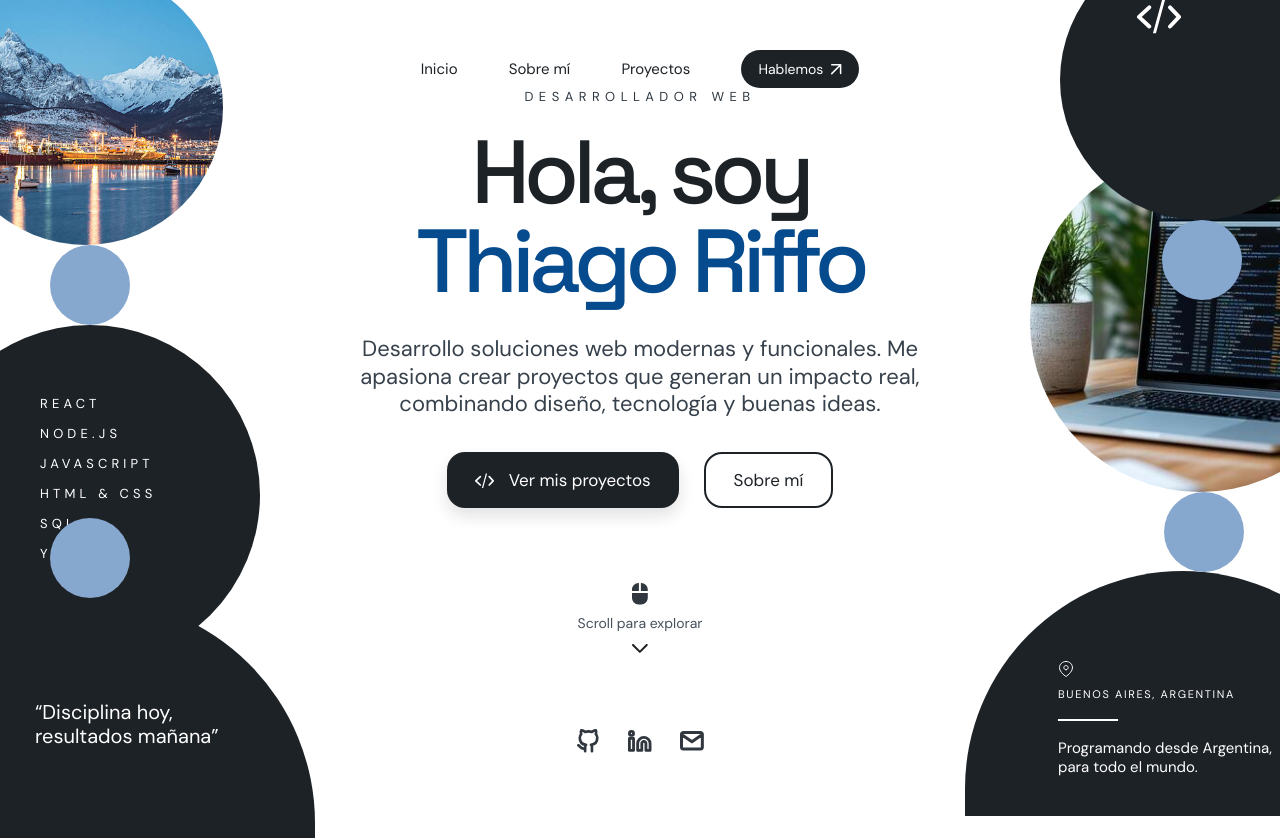
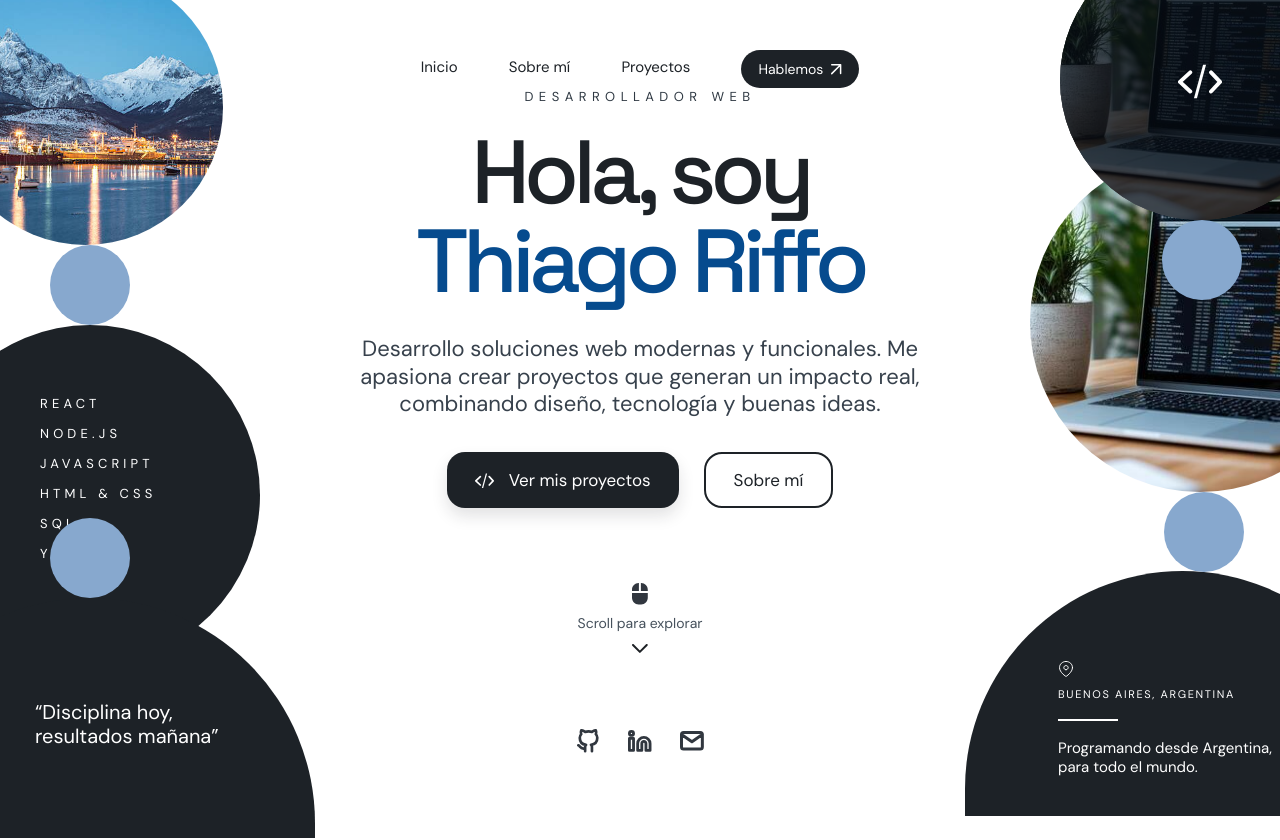
Before and after one commit to ThiagoR19/Portafolios, a React (Vite) app: page / in a window 1280 px wide. Shown: the top 840 px of the page. Built offline with nearby package versions, Linux system fonts and the light colour scheme.

Commit message:
feat: responsive

```diff
--- a/src/App.css
+++ b/src/App.css
@@ -17,7 +17,6 @@
   align-items: center;
   justify-content: center;
   padding: 0 clamp(24px, 6vw, 88px);
-  background: #fff;
   color: var(--ink);
   position: sticky;
   top: 0;
@@ -34,6 +33,12 @@
   font-size: 15px;
 }
 
+.site-header nav a {
+  display: inline-flex;
+  align-items: center;
+  transition: color .2s ease, transform .2s ease;
+}
+
 .header-cta {
   right: clamp(24px, 6vw, 88px);
   display: inline-flex;
@@ -46,23 +51,28 @@
   font-size: 14px;
 }
 
-.site-header nav a::after {
-  content: '';
-  position: absolute;
-  right: 0;
-  bottom: 1px;
-  left: 0;
-  height: 2px;
-  background: #000;
-  transform: scaleX(0);
-  transform-origin: right;
-  transition: transform .2s ease;
+.site-header nav a:not(.header-cta) {
+  background-image: linear-gradient(currentColor, currentColor);
+  background-position: left bottom;
+  background-repeat: no-repeat;
+  background-size: 0 2px;
+  padding-bottom: 4px;
+  transition: background-size .25s cubic-bezier(.22, .61, .36, 1), color .2s ease;
 }
 
-.site-header nav a:hover::after,
-.site-header nav a:focus-visible::after {
-  transform: scaleX(1);
-  transform-origin: left;
+.site-header nav a:not(.header-cta):hover,
+.site-header nav a:not(.header-cta):focus-visible {
+  background-size: 100% 2px;
+}
+
+.header-cta {
+  transition: transform .2s ease, background-color .2s ease, box-shadow .2s ease;
+}
+
+.header-cta:hover,
+.header-cta:focus-visible {
+  transform: translateY(-2px);
+  box-shadow: 0 6px 14px rgba(29, 34, 39, .14);
 }
 
 .asset-icon {
@@ -274,7 +284,34 @@
   height: 280px;
   right: -60px;
   top: -60px;
-  padding: 52px 0 0 76px;
+  display: grid;
+  place-items: center;
+  overflow: hidden;
+  isolation: isolate;
+  background: #111a22;
+}
+
+.disc-right::after {
+  content: '';
+  position: absolute;
+  inset: 0;
+  z-index: 1;
+  background: rgba(8, 17, 26, .58);
+}
+
+.disc-right-image {
+  position: absolute;
+  inset: 0;
+  z-index: 0;
+  width: 100%;
+  height: 100%;
+  object-fit: cover;
+  filter: brightness(.58) saturate(.8);
+}
+
+.disc-right>.asset-icon {
+  position: relative;
+  z-index: 2;
 }
 
 .disc-right p {
@@ -843,37 +880,14 @@ footer {
   font-size: 13px;
 }
 
-@media (max-width: 1050px) {
-  .hero-section {
-    min-height: 870px;
-  }
+@media (max-width: 1150px) {
 
-  .hero-orbit {
-    opacity: .9;
-  }
+  .hero-lede {
+    max-width: 550px;
+    font-size: 18px;
+    padding-left: 30px;
+    padding-right: 30px;
 
-  .orbit-left-top {
-    left: -145px;
-  }
-
-  .orbit-right {
-    right: -135px;
-  }
-
-  .disc-left {
-    left: -145px;
-  }
-
-  .disc-right {
-    right: -112px;
-  }
-
-  .disc-quote {
-    left: -170px;
-  }
-
-  .disc-location {
-    right: -145px;
   }
 
   .about-section {
@@ -882,6 +896,59 @@ footer {
 
   .about-cards {
     grid-template-columns: 1fr;
+  }
+
+}
+
+@media (max-width: 1020px) {
+
+  .disc-left {
+    left: -124px;
+    padding: 70px 0 0 160px;
+  }
+
+  .dot-one {
+    left: 20px;
+  }
+
+  .orbit-left-top {
+    left: -85px;
+  }
+
+  .dot-three {
+    left: 18px;
+    bottom: 206px;
+  }
+
+  .disc-quote {
+    left: -168px;
+    padding: 102px 0 0 190px;
+  }
+
+  .orbit-right {
+    right: -140px;
+  }
+
+  .disc-right {
+    right: -107px;
+  }
+
+  .dot-two {
+    right: 4px;
+  }
+
+  .disc-location {
+    width: 469px;
+    height: 245px;
+    right: -169px;
+    bottom: -13px;
+    padding: 90px 0 0 77px;
+    border-radius: 1000px 1000px 0 0;
+  }
+
+  .dot-four {
+    right: 7px;
+    bottom: 232px;
   }
 
 }
@@ -903,10 +970,6 @@ footer {
 
   .site-header nav a {
     padding: 5px 0;
-  }
-
-  .site-header nav a::after {
-    background: #fff;
   }
 
   .header-cta {
@@ -1003,10 +1066,9 @@ footer {
     height: 140px;
     right: -77px;
     top: 88px;
-    padding: 28px 0 0 36px;
   }
 
-  .disc-right svg {
+  .disc-right>.asset-icon {
     width: 30px;
   }
 
@@ -1283,10 +1345,6 @@ footer {
     gap: 12px;
   }
 
-  .site-header nav a::after {
-    background: #000;
-  }
-
   .header-cta {
     background: #e0edf9;
     color: var(--ink);
--- a/src/components/Contacto.jsx
+++ b/src/components/Contacto.jsx
@@ -3,7 +3,9 @@ import { Icon } from '../context/icon.jsx'
 import ushuaiaPhoto from '../assets/ushuaia.jpg'
 
 const MAX_MESSAGE_LENGTH = 500
-const CONTACT_EMAIL = 'rifftthiago19@gmail.com'
+const CONTACT_EMAIL = 'riffothiago19@gmail.com'
+const LINKEDIN_URL = 'https://www.linkedin.com/in/thiago-riffo-835a0223b/'
+const GMAIL_COMPOSE_URL = `https://mail.google.com/mail/?view=cm&fs=1&to=${encodeURIComponent(CONTACT_EMAIL)}`
 
 function Contacto() {
   const [message, setMessage] = useState('')
@@ -106,7 +108,7 @@ function Contacto() {
         </form>
 
         <div className="contact-links">
-          <a href={`mailto:${CONTACT_EMAIL}`}>
+          <a href={GMAIL_COMPOSE_URL} target="_blank" rel="noreferrer">
             <span className="icon-circle">
               <Icon name="mail" />
             </span>
@@ -116,7 +118,7 @@ function Contacto() {
             </span>
           </a>
           <a
-            href="https://linkedin.com/in/thiagoriffo"
+            href={LINKEDIN_URL}
             target="_blank"
             rel="noreferrer"
           >
@@ -125,7 +127,7 @@ function Contacto() {
             </span>
             <span>
               <b>LinkedIn</b>
-              linkedin.com/thiagoriffo
+              linkedin.com/in/thiago-riffo-835a0223b
             </span>
           </a>
           <a
--- a/src/components/Inicio.jsx
+++ b/src/components/Inicio.jsx
@@ -1,6 +1,10 @@
 import { Icon } from '../context/icon.jsx'
 import ushuaiaPhoto from '../assets/ushuaia.jpg'
 import laptopPhoto from '../assets/laptop.webp'
+
+const CONTACT_EMAIL = 'riffothiago19@gmail.com'
+const LINKEDIN_URL = 'https://www.linkedin.com/in/thiago-riffo-835a0223b/'
+const GMAIL_COMPOSE_URL = `https://mail.google.com/mail/?view=cm&fs=1&to=${encodeURIComponent(CONTACT_EMAIL)}`
 
 function Inicio() {
   return (
@@ -54,14 +58,14 @@ function Inicio() {
             <Icon name="github" />
           </a>
           <a
-            href="https://linkedin.com/in/thiagoriffo"
+            href={LINKEDIN_URL}
             target="_blank"
             rel="noreferrer"
             aria-label="LinkedIn"
           >
             <Icon name="linkedin" />
           </a>
-          <a href="mailto:rifftthiago19@gmail.com" aria-label="Email">
+          <a href={GMAIL_COMPOSE_URL} target="_blank" rel="noreferrer" aria-label="Email">
             <Icon name="mail" />
           </a>
         </div>
@@ -83,6 +87,7 @@ function Inicio() {
         <span>Y MÁS</span>
       </div>
       <div className="hero-disc disc-right">
+        <img className="disc-right-image" src={laptopPhoto} alt="" />
         <Icon name="code" size={46} light />
       </div>
       <div className="hero-disc disc-quote">
```
